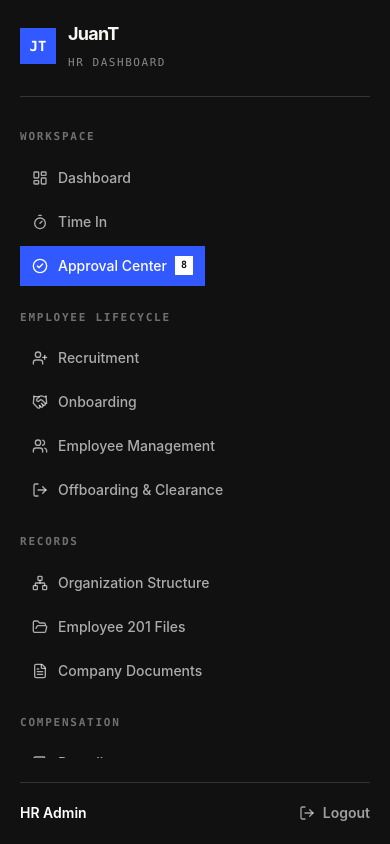
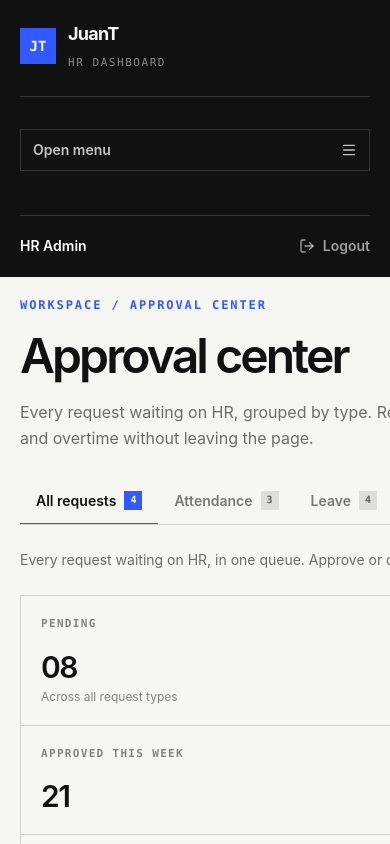
Before and after one commit to FSudoLab/juant, a Next.js app: page /dashboard/hr/approval-center in a window 390 px wide. Shown: the top 844 px of the page. Built offline with nearby package versions, Linux system fonts and the light colour scheme.

Commit message:
Add mobile sidebar menu toggle

```diff
--- a/components/dashboard/sidebar.tsx
+++ b/components/dashboard/sidebar.tsx
@@ -3,7 +3,7 @@
 import Link from 'next/link'
 import { usePathname, useRouter } from 'next/navigation'
 import { useEffect, useState } from 'react'
-import { LogOut } from 'lucide-react'
+import { LogOut, Menu, X } from 'lucide-react'
 import { useConfirm } from '@/components/dashboard/confirm-dialog'
 import { ACCESS_EVENT, CARD_VIEW_EVENT, demoAccountByRole, navKey, powerAccessId, powerNavigationFor, readAccess, readCardViewPreference, readPowerUsers } from '@/lib/access'
 import { DEMO_HR_ACCOUNT, SYSTEMS_EVENT, defaultSystemConfig, isSectionEnabled, systemConfigFor, type SystemConfig } from '@/lib/systems'
@@ -73,6 +73,7 @@ export function Sidebar({ role }: { role: Role }) {
   const [access, setAccess] = useState<Record<string, boolean>>({})
   const [powerNav, setPowerNav] = useState<NavGroup[]>([])
   const [systems, setSystems] = useState<SystemConfig>(defaultSystemConfig)
+  const [mobileOpen, setMobileOpen] = useState(false)
   const baseNavigation = role === 'hr' ? hrNavigation : role === 'system-admin' ? systemAdminNavigation : employeeNavigation
   const navigation = [...baseNavigation, ...powerNav]
   const workspaceLabel = role === 'hr' ? 'HR Dashboard' : role === 'system-admin' ? 'System Admin' : 'Employee Portal'
@@ -115,7 +116,17 @@ export function Sidebar({ role }: { role: Role }) {
             <span className="font-mono text-[11px] uppercase tracking-[0.14em] text-white/50">{workspaceLabel}</span>
           </span>
         </Link>
-        <nav className="scrollbar-hidden flex min-w-0 flex-1 flex-wrap gap-x-8 gap-y-6 overflow-y-auto lg:block" aria-label={`${role} navigation`}>
+        <button
+          type="button"
+          aria-expanded={mobileOpen}
+          aria-controls="dashboard-sidebar-navigation"
+          onClick={() => setMobileOpen((open) => !open)}
+          className="mb-5 inline-flex items-center justify-between border border-white/15 px-3 py-2.5 text-sm font-semibold text-white/75 transition-colors hover:border-white/35 hover:text-white lg:hidden"
+        >
+          <span>{mobileOpen ? 'Close menu' : 'Open menu'}</span>
+          {mobileOpen ? <X aria-hidden="true" className="size-4" /> : <Menu aria-hidden="true" className="size-4" />}
+        </button>
+        <nav id="dashboard-sidebar-navigation" className={`${mobileOpen ? 'flex' : 'hidden'} scrollbar-hidden min-w-0 flex-1 flex-wrap gap-x-8 gap-y-6 overflow-y-auto lg:flex lg:overflow-y-auto`} aria-label={`${role} navigation`}>
           {navigation.map((group) => {
             const isPowerGroup = group.heading.startsWith('Power · ')
             const visibleItems = group.items.filter(({ href }) => access[navKey(href)] !== false && isSectionEnabled(isPowerGroup ? 'hr' : role, navKey(href), systems))
@@ -130,6 +141,7 @@ export function Sidebar({ role }: { role: Role }) {
                     <li key={label}>
                       <Link
                         href={href}
+                        onClick={() => setMobileOpen(false)}
                         aria-current={isActive ? 'page' : undefined}
                         className={`flex items-center justify-between gap-2 px-3 py-2.5 text-sm font-medium transition-colors hover:bg-white/10 hover:text-white ${isActive ? 'bg-[#3159ff] text-white hover:bg-[#3159ff]' : 'text-white/65'}`}
                       >
```
